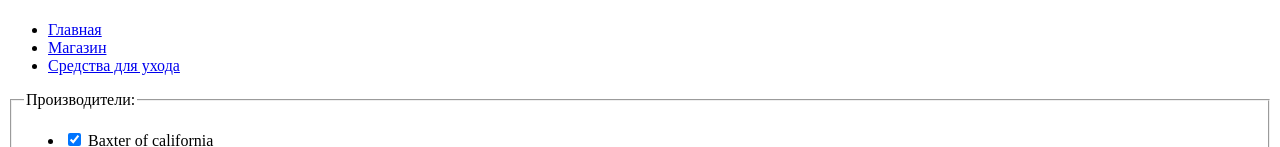
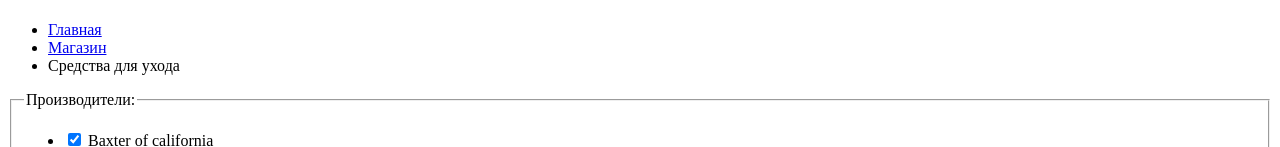
Before and after one commit to Artwest/118371-barbershop, a plain HTML site: page catalog.html in a window 1280 px wide. Shown: the part 235-382 px from the top of the page. Drawn offline with Linux system fonts and the light colour scheme.

Commit message:
Update catalog.html

```diff
--- a/catalog.html
+++ b/catalog.html
@@ -48,7 +48,7 @@
                   <a href="#">Магазин</a>
                 </li>
                 <li>
-                  <span><a href="#">Средства для ухода</a></span>
+                  <span class="current-page">Средства для ухода</span>
                 </li>
                </ul>
              </nav>
```
